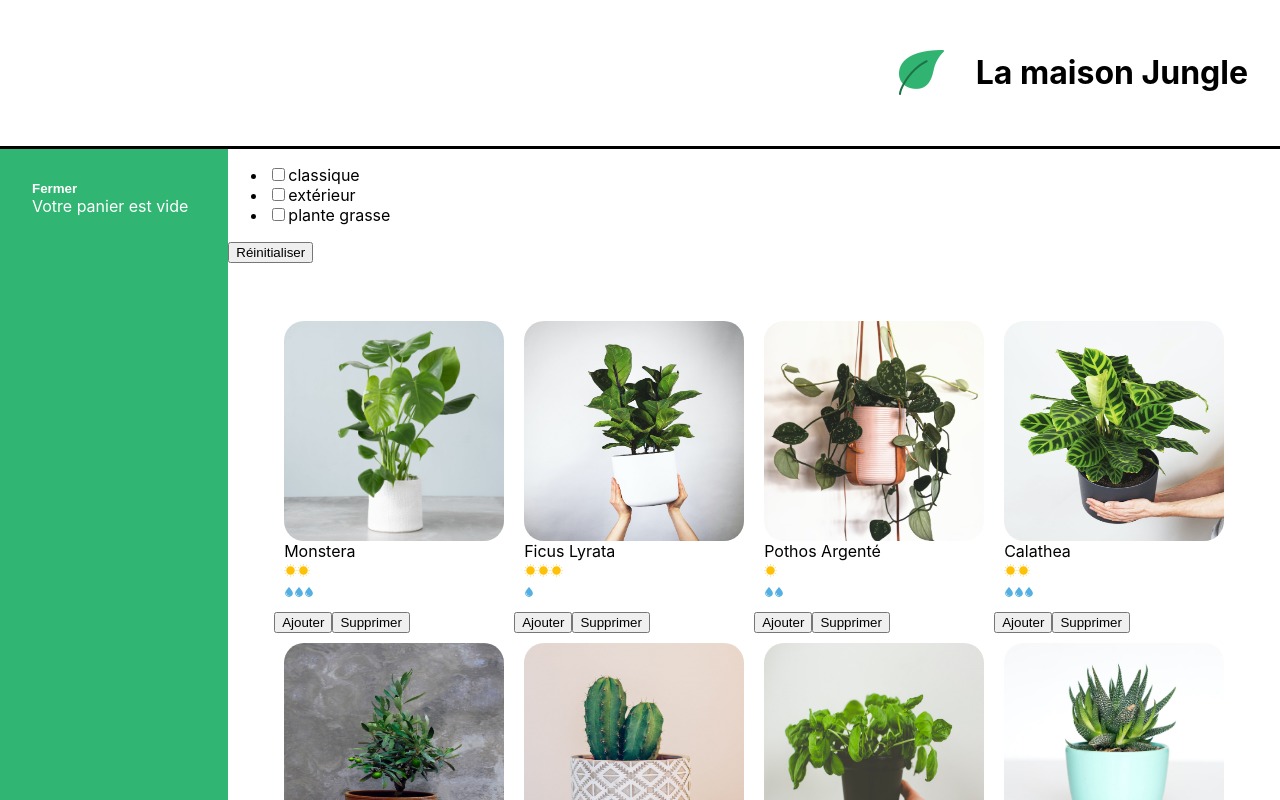
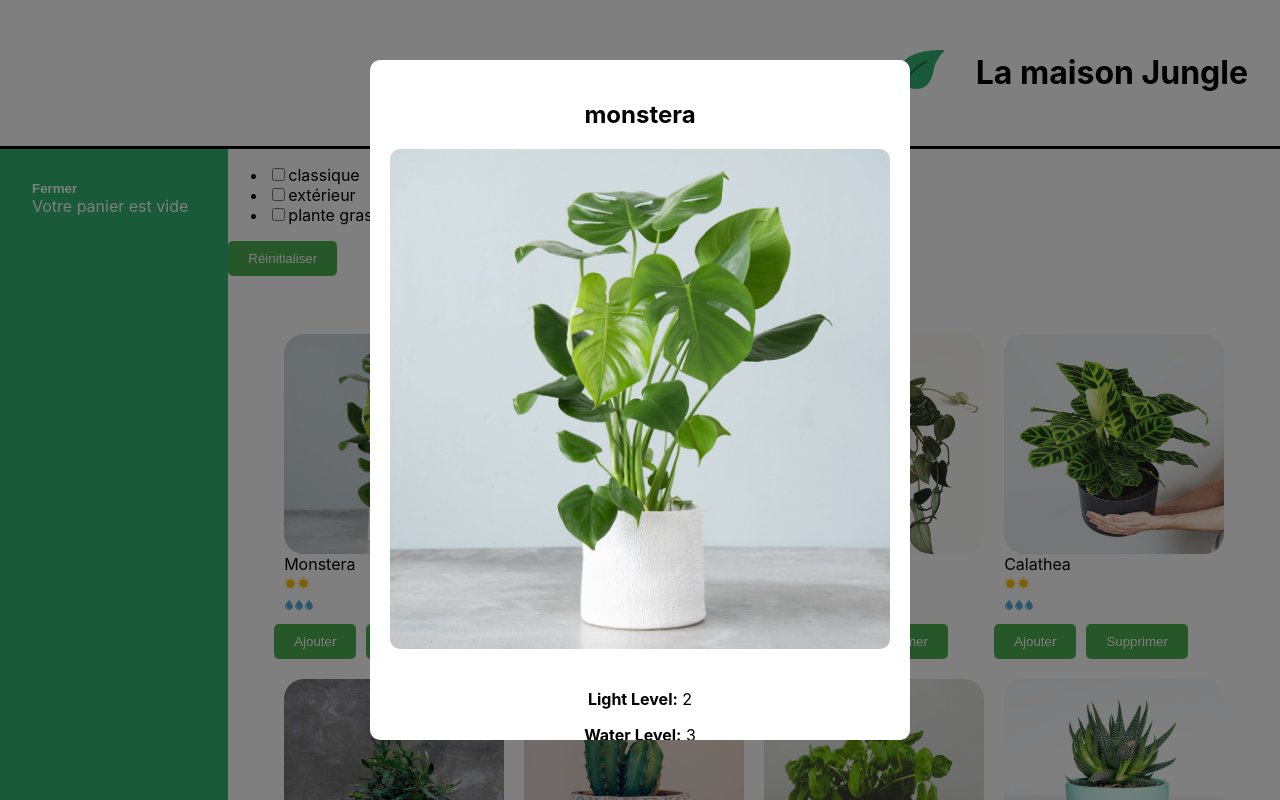
Before and after one commit to Muki-Dev/la-maison-jungle, a React (Create React App) app: page / in a window 1280 px wide. Both pictures are taken after a click on the element 299 px from the left and 570 px from the top of the page. Shown: the top 800 px of the page. Built offline with nearby package versions, Linux system fonts and the light colour scheme.

Commit message:
plantItem modal

```diff
--- a/src/components/PlantItem.js
+++ b/src/components/PlantItem.js
@@ -1,18 +1,45 @@
+import { useState } from "react";
+import ReactDOM from "react-dom";
 import CareScale from "./CareScale";
-import '../styles/PlantItem.css'
+import "../styles/PlantItem.css";
 
-function PlantItem({name,cover,id,light,water}){
-    return(
-        <li className='lmj-plant-item' key={id}>
-             <img className='lmj-plant-item-cover' src={cover} alt={`${name} cover`} />
-             {name}
-             <div>
-                  <CareScale careType='light' scaleValue={light} />
-                  <CareScale careType='water' scaleValue={water} />
-            </div>
-        </li>
-    )
+function PlantItem({ name, cover, id, light, water, description }) {
+    const [isModalOpen, setIsModalOpen] = useState(false);
 
+    const handleItemClick = () => {
+        setIsModalOpen(true);
+    };
+
+    const handleCloseModal = () => {
+        setIsModalOpen(false);
+    };
+
+    return (
+        <>
+            <li className="lmj-plant-item" key={id} onClick={handleItemClick}>
+                <img className="lmj-plant-item-cover" src={cover} alt={`${name} cover`} />
+                {name}
+                <div>
+                    <CareScale careType="light" scaleValue={light} />
+                    <CareScale careType="water" scaleValue={water} />
+                </div>
+            </li>
+
+            {isModalOpen && ReactDOM.createPortal(
+                <div className="modal">
+                    <div className="modal-content">
+                        <h2>{name}</h2>
+                        <img src={cover} alt={`${name} cover`} style={{ width: "100%" }} />
+                        <p><strong>Light Level:</strong> {light}</p>
+                        <p><strong>Water Level:</strong> {water}</p>
+                        <p><strong>Description:</strong> {description}</p>
+                        <button onClick={handleCloseModal}>Fermer</button>
+                    </div>
+                </div>,
+                document.body
+            )}
+        </>
+    );
 }
 
 export default PlantItem;
--- a/src/components/ShoppingList.js
+++ b/src/components/ShoppingList.js
@@ -56,7 +56,7 @@ function ShoppingList({ cart, updateCart}) {
             ({ category }) =>
               activeCategory.length === 0 || activeCategory.includes(category)
           )
-          .map(({ cover, name, id, light, water, price }) => (
+          .map(({ cover, name, id, light, water, price,description }) => (
             <div key={id}>
               <PlantItem
                 cover={cover}
@@ -64,6 +64,7 @@ function ShoppingList({ cart, updateCart}) {
                 id={id}
                 light={light}
                 water={water}
+                description={description}
               />
               <button onClick={() => addToCart(id, name, price)}>Ajouter</button>
               <button onClick={() => deleteCart(id)}>Supprimer</button>
--- a/src/datas/plantList.js
+++ b/src/datas/plantList.js
@@ -58,7 +58,7 @@ export const plantList = [
     water: 1,
     cover: olivier,
     price: 25,
-		description: "L'olivier, symbole de paix et de longévité."
+    description: "L'olivier, symbole de paix et de longévité. Il est parfait pour apporter une touche méditerranéenne à votre jardin ou votre terrasse."
   },
   {
     name: 'cactus',
--- a/src/styles/PlantItem.css
+++ b/src/styles/PlantItem.css
@@ -12,3 +12,61 @@
 	flex-direction: column;
 	text-transform: capitalize;
 }
+
+.lmj-plant-list button {
+    margin-right: 10px; /* Espace entre les boutons */
+    margin-bottom: 10px; /* Espace en bas pour que le bouton ne soit pas collé aux autres éléments */
+}
+
+
+.modal {
+    position: fixed;
+    top: 0;
+    left: 0;
+    width: 100%;
+    height: 100%;
+    background: rgba(0, 0, 0, 0.5);
+    display: flex;
+    justify-content: center;
+    align-items: center;
+    z-index: 1000;
+}
+
+.modal-content {
+    background: white;
+    padding: 20px;
+    border-radius: 10px;
+    width: 80%;
+    max-width: 500px;
+    text-align: center;
+    max-height: 80vh; /* Limite la hauteur du modal */
+    overflow-y: auto; /* Ajoute une barre de défilement verticale si nécessaire */
+}
+
+/*.modal-content {
+    background: white;
+    padding: 20px;
+    border-radius: 10px;
+    width: 80%;
+    max-width: 500px;
+    text-align: center;
+}
+*/
+.modal-content img {
+    border-radius: 10px;
+    margin-bottom: 20px;
+}
+
+button {
+    background-color: #4caf50;
+    color: white;
+    border: none;
+    padding: 10px 20px;
+    border-radius: 5px;
+    cursor: pointer;
+}
+
+
+button:hover {
+    background-color: #45a049;
+}
```
Lines whose indentation alone changed are shown as unchanged.
